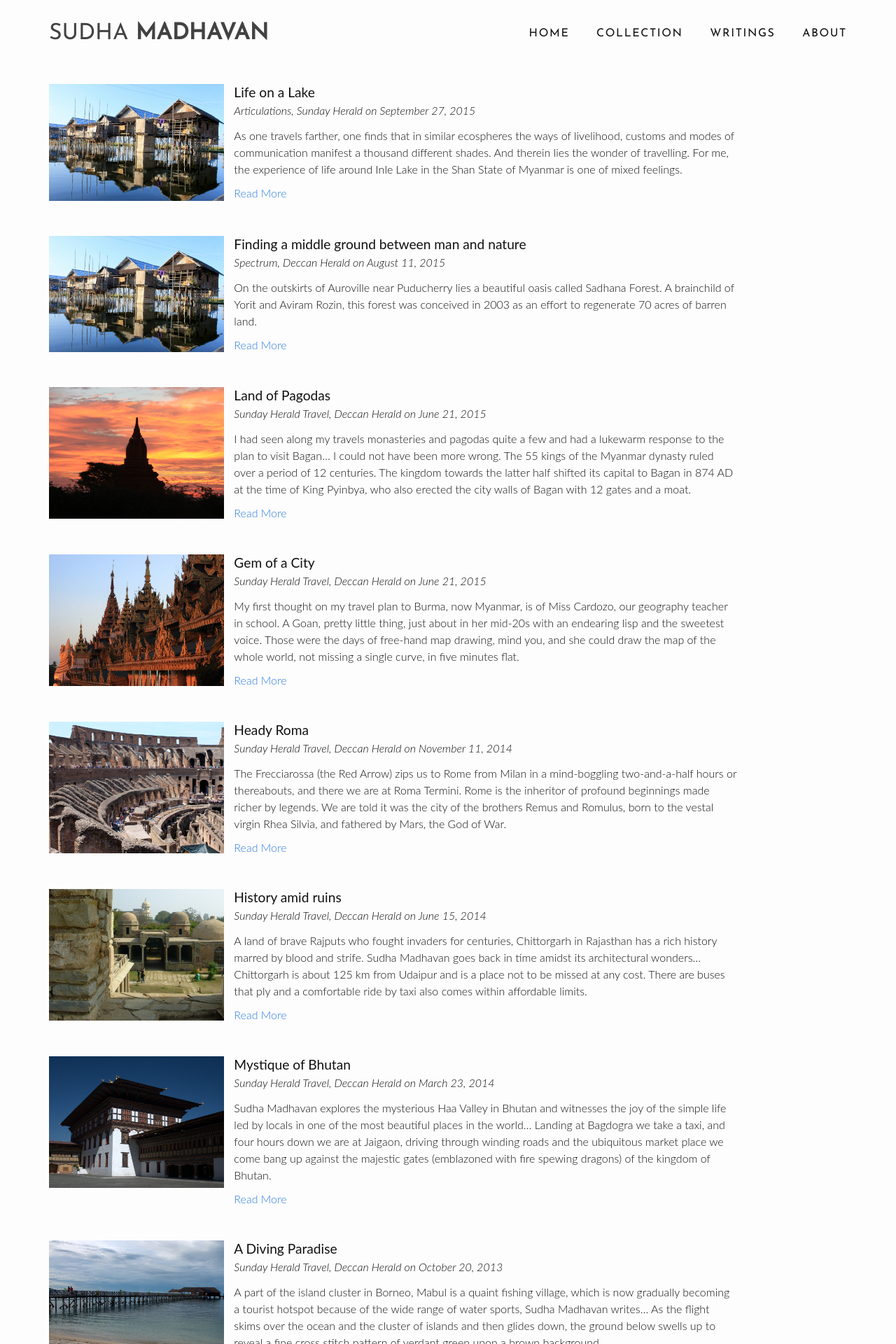
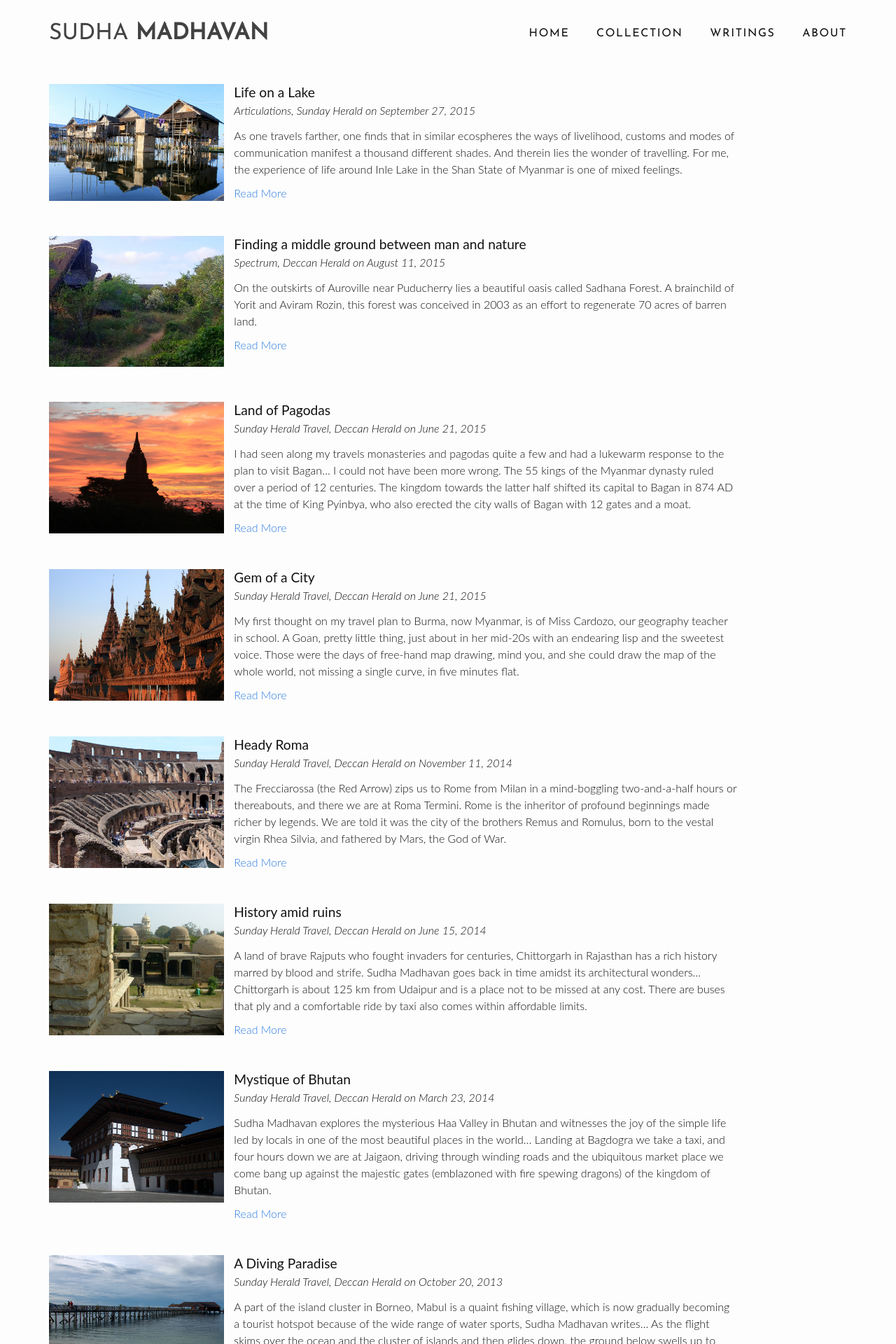
Before and after one commit to vasudhamadhavan/sudha, a Jekyll site: the page built from _posts/2012-11-25-rajasthan-royale.markdown, in a window 1280 px wide. Shown: the top 1920 px of the page at 70% size. Built offline with Jekyll 4.4.1, drawn with Linux system fonts in a browser that asks for light colours; some web fonts are replaced.

Commit message:
Update images for writing items

```diff
--- a/_posts/2009-07-20-my-world-of-colors.markdown
+++ b/_posts/2009-07-20-my-world-of-colors.markdown
@@ -1,7 +1,7 @@
 ---
 layout: writings
 title:  'My World of Colors'
-image_path: '/images/2014-11-09-heady-roma.jpg'
+image_path: '/images/2009-07-20-my-world-of-colors.jpg'
 published_in: 'Edit Page, Deccan Herald on July 20, 2009'
 ---
 
--- a/_posts/2009-09-17-adventures-of-cycling.markdown
+++ b/_posts/2009-09-17-adventures-of-cycling.markdown
@@ -1,7 +1,7 @@
 ---
 layout: writings
 title:  "Adventures of Cycling"
-image_path: '/images/2014-11-09-heady-roma.jpg'
+image_path: '/images/2009-09-17-adventures-of-cycling.jpg'
 published_in: 'Edit Page, Deccan Herald on September 17, 2009'
 ---
 
--- a/_posts/2010-10-01-cwg-mess.markdown
+++ b/_posts/2010-10-01-cwg-mess.markdown
@@ -1,7 +1,7 @@
 ---
 layout: writings
 title:  "CWG mess: Lacking a sense of national pride"
-image_path: '/images/2014-11-09-heady-roma.jpg'
+image_path: '/images/2010-10-01-cwg-mess.jpg'
 published_in: 'Panorama, Deccan Herald on October 1, 2010'
 ---
 
--- a/_posts/2012-11-25-rajasthan-royale.markdown
+++ b/_posts/2012-11-25-rajasthan-royale.markdown
@@ -1,7 +1,7 @@
 ---
 layout: writings
 title:  "Rajasthan Royale"
-image_path: '/images/2014-11-09-heady-roma.jpg'
+image_path: '/images/2012-11-25-rajasthan-royale.jpg'
 published_in: 'Sunday Herald Travel, Deccan Herald on November 25, 2012'
 ---
 
--- a/_posts/2013-02-17-glorious-travancore.markdown
+++ b/_posts/2013-02-17-glorious-travancore.markdown
@@ -1,7 +1,7 @@
 ---
 layout: writings
 title:  'Glorious Travancore'
-image_path: '/images/2013-10-20-a-diving-paradise.jpg'
+image_path: '/images/2013-02-17-glorious-travancore.jpg'
 published_in: 'Sunday Herald Travel, Deccan Herald on February 17, 2013'
 ---
 
--- a/_posts/2015-08-11-finding-middle-ground.markdown
+++ b/_posts/2015-08-11-finding-middle-ground.markdown
@@ -1,7 +1,7 @@
 ---
 layout: writings
 title:  'Finding a middle ground between man and nature'
-image_path: '/images/2015-09-27-life-on-a-lake.jpg'
+image_path: '/images/2015-08-11-finding-middle-ground.jpg'
 published_in: 'Spectrum, Deccan Herald on August 11, 2015'
 ---
 
```
Also changed, not shown: images/2009-07-20-my-world-of-colors.jpg (added), images/2009-09-17-adventures-of-cycling.jpg (added), images/2010-10-01-cwg-mess.jpg (added), images/2012-11-25-rajasthan-royale.jpg (added), images/2015-08-11-finding-middle-ground.jpg (added), 1 other file.
